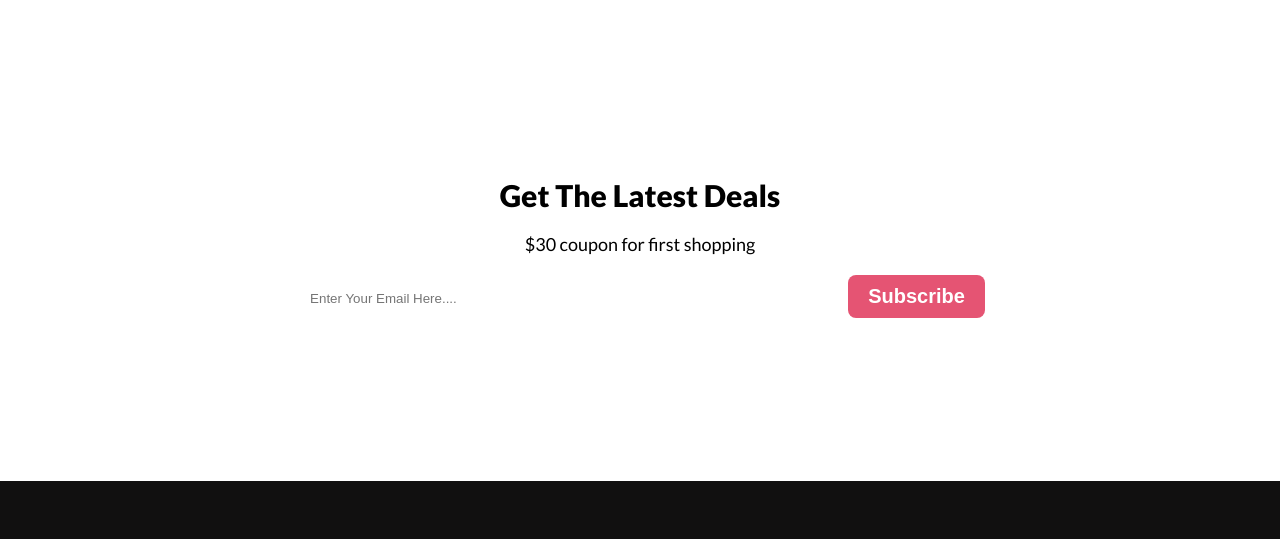
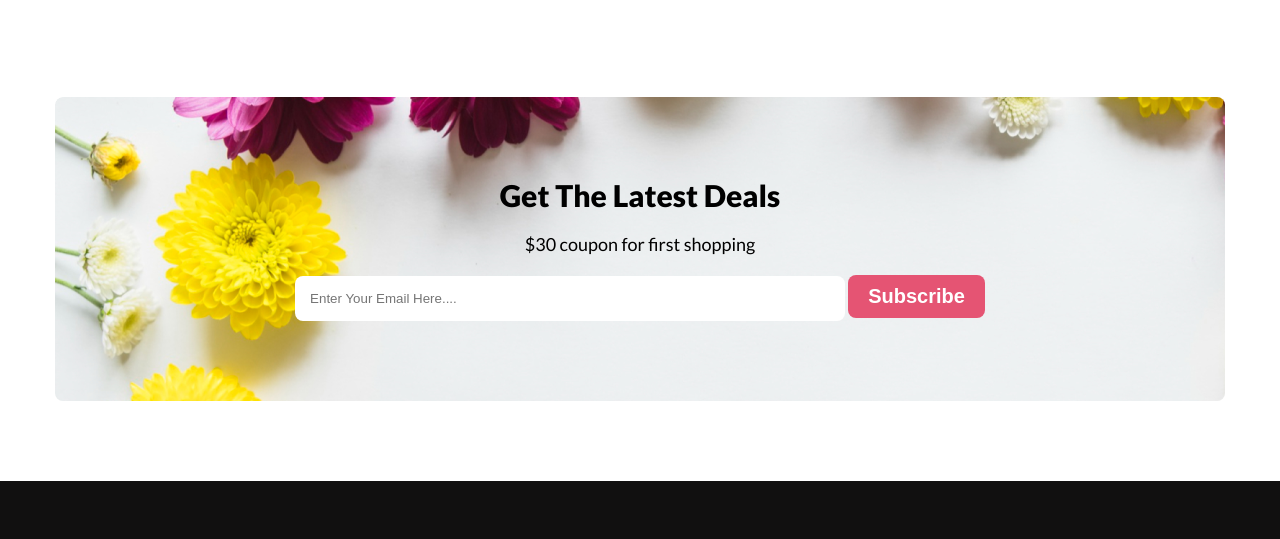
Before and after one commit to coderBoyMosharof/flower-shop-assignment-1, a plain HTML site: page index.html in a window 1280 px wide. Shown: the part 2721-3260 px from the top of the page. Drawn offline with Linux system fonts and the light colour scheme; the site is published under a folder, as on GitHub Pages, so addresses that start at the root find nothing.

Commit message:
background Img Add

```diff
--- a/css/style.css
+++ b/css/style.css
@@ -222,7 +222,7 @@ header {
 /* Subscribe Section */
 .subscribe-section-container {
     padding: 80px 0px;
-    background: url("/Flower Asset/Rectangle 9.png") no-repeat;
+    background: url("../Flower Asset/Rectangle 9.png") no-repeat;
     border-radius: 8px;
 }
 
```
